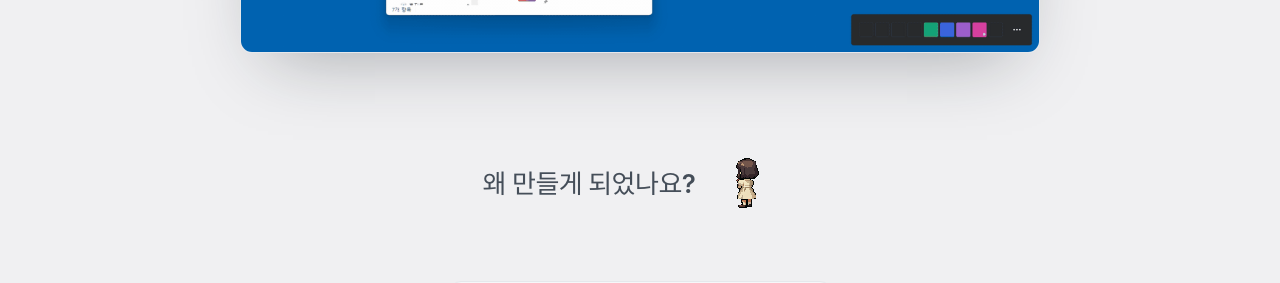
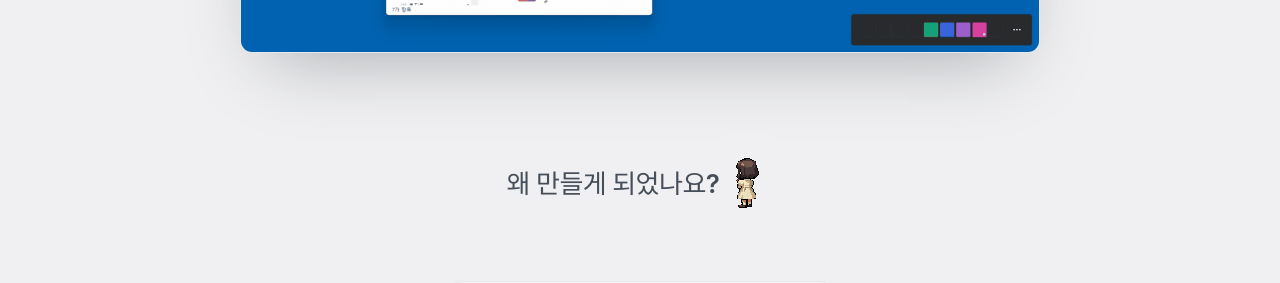
Before and after one commit to legendsteel11-dotcom/tabstick-app, a Vue app: page / in a window 1280 px wide. Shown: the part 800-1083 px from the top of the page. Built offline with nearby package versions, Linux system fonts and the light colour scheme; a web font is replaced by a local one.

Commit message:
Sit the mascot next to the question, not a canvas away from it

```diff
--- a/src/components/WhySection.vue
+++ b/src/components/WhySection.vue
@@ -36,6 +36,13 @@ import { t } from '../i18n'
   flex-shrink: 0;
   /* 픽셀 아트라 축소해도 흐려지지 않게. */
   image-rendering: pixelated;
+  /* GIF 안쪽에 배경색(--bg와 같은 #f0f0f2) 여백이 좌우 ~35px씩 들어 있다. 캐릭터는 116px
+     캔버스에서 x 40~73만 쓴다 - 그래서 gap을 0으로 해도 제목에서 떨어져 보였다(2026-07-29).
+     칠해지는 부분을 잘라 내고(clip-path), 같은 값의 음수 여백으로 차지하는 자리까지 줄인다.
+     자르기만 하면 자리는 그대로라 안 붙고, 음수 여백만 주면 불투명한 배경이 '?'를 덮는다.
+     간격을 더 붙이거나 떼려면 이 24px 하나만 올리고 내리면 된다. */
+  clip-path: inset(0 24px);
+  margin: 0 -24px;
 }
 
 .questions {
```
